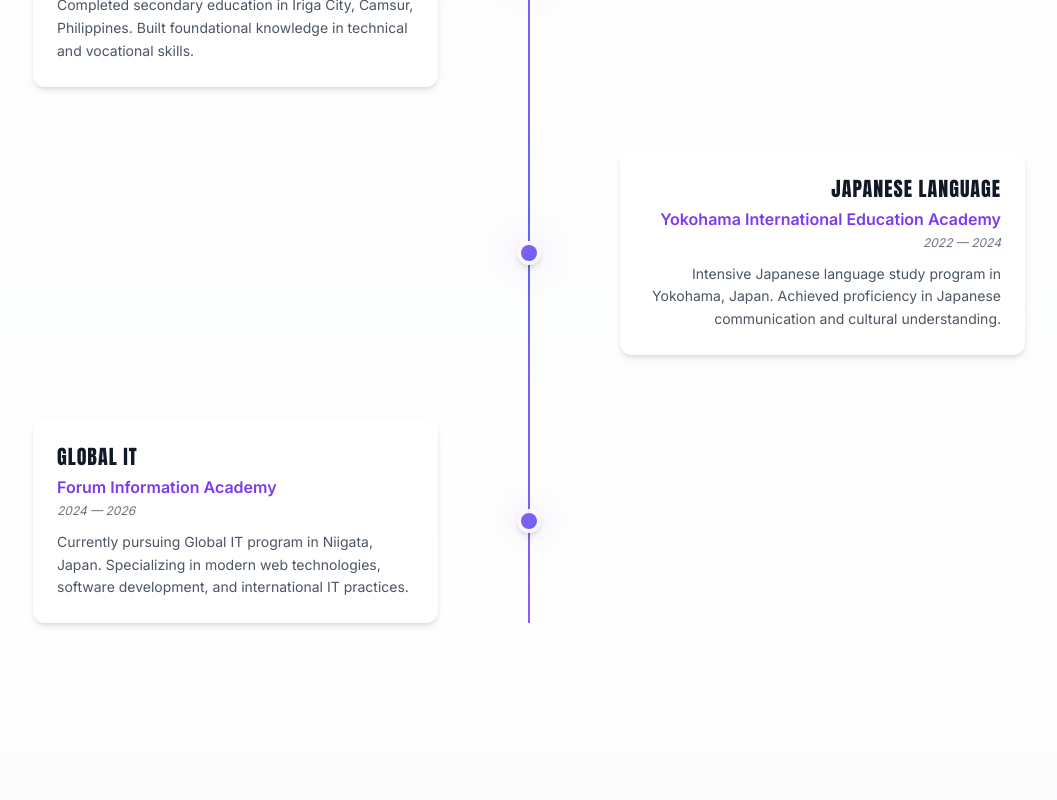
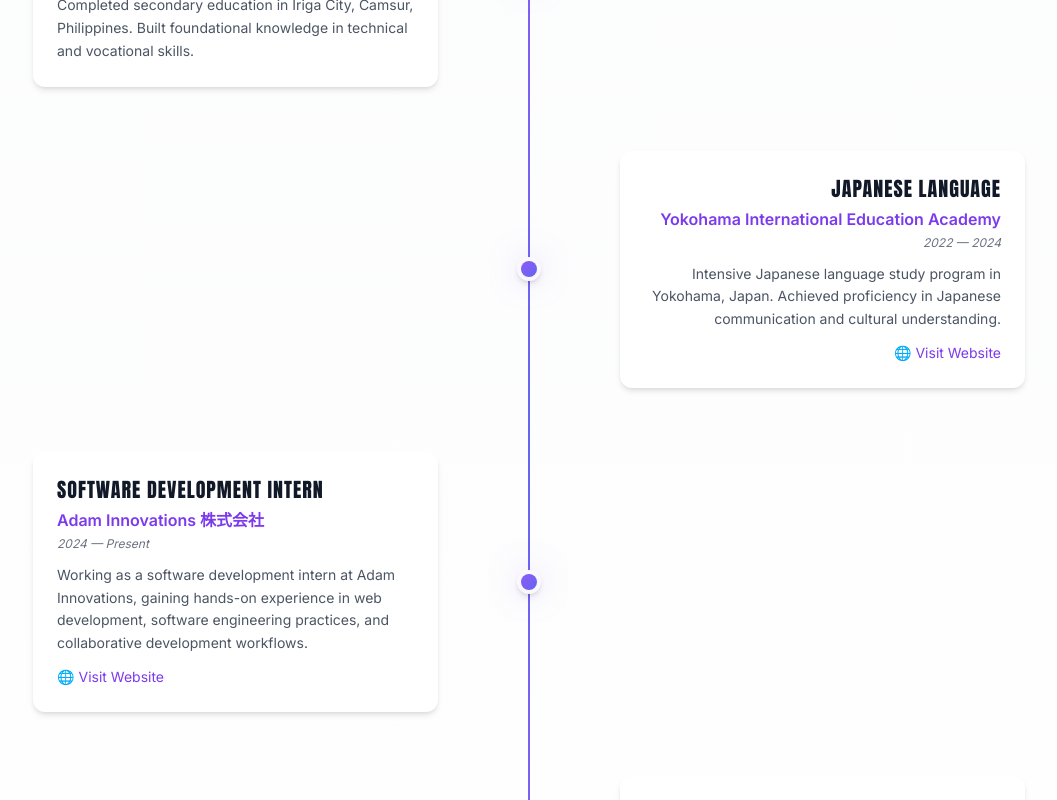
Before and after one commit to JohnGabriel1998/React-Portfolio, a React (Vite) app: page / in a window 1280 px wide. Shown: the part 2000-2800 px from the top of the page, without its empty margins (111-1168 px from the left). Built offline with nearby package versions, Linux system fonts and the light colour scheme; a web font is replaced by a local one.

Commit message:
change others parts

```diff
--- a/src/App.tsx
+++ b/src/App.tsx
@@ -30,13 +30,13 @@
       <Navbar darkMode={darkMode} setDarkMode={setDarkMode} />
       <main>
         <AnimatePresence mode="wait">
-          <Home />
-          <About />
-          <Education />
-          <Services />
-          <Portfolio />
-          <Skills />
-          <Contact />
+          <Home key="home" />
+          <About key="about" />
+          <Education key="education" />
+          <Services key="services" />
+          <Portfolio key="portfolio" />
+          <Skills key="skills" />
+          <Contact key="contact" />
         </AnimatePresence>
       </main>
       <Footer />
--- a/src/i18n/config.ts
+++ b/src/i18n/config.ts
@@ -17,4 +17,17 @@
     }
   });
 
+// Update HTML lang attribute and body data attribute when language changes
+i18n.on('languageChanged', (lng) => {
+  document.documentElement.setAttribute('lang', lng);
+  document.body.setAttribute('data-lang', lng);
+  console.log('Language changed to:', lng); // Debug log
+});
+
+// Set initial lang attribute and data attribute
+const initLang = i18n.language;
+document.documentElement.setAttribute('lang', initLang);
+document.body.setAttribute('data-lang', initLang);
+console.log('Initial language set to:', initLang); // Debug log
+
 export default i18n;
--- a/src/i18n/en.json
+++ b/src/i18n/en.json
@@ -83,7 +83,35 @@
   },
   "education": {
     "title": "Education",
-    "subtitle": "My academic journey"
+    "subtitle": "My academic journey",
+    "visitWebsite": "Visit Website",
+    "highschool": {
+      "title": "High School",
+      "institution": "Rinconada National Technical Vocational School",
+      "duration": "2011 — 2015",
+      "description": "Completed secondary education in Iriga City, Camsur, Philippines. Built foundational knowledge in technical and vocational skills."
+    },
+    "japanese": {
+      "title": "Japanese Language",
+      "institution": "Yokohama International Education Academy",
+      "duration": "2022 — 2024",
+      "description": "Intensive Japanese language study program in Yokohama, Japan. Achieved proficiency in Japanese communication and cultural understanding.",
+      "website": "https://yiea.com/"
+    },
+    "globalit": {
+      "title": "Global IT",
+      "institution": "Forum Information Academy",
+      "duration": "2024 — 2026",
+      "description": "Currently pursuing Global IT program in Niigata, Japan. Specializing in modern web technologies, software development, and international IT practices.",
+      "website": "https://forum.ac.jp"
+    },
+    "internship": {
+      "title": "Software Development Intern",
+      "institution": "Adam Innovations 株式会社",
+      "duration": "2024 — Present",
+      "description": "Working as a software development intern at Adam Innovations, gaining hands-on experience in web development, software engineering practices, and collaborative development workflows.",
+      "website": "https://www.adam-i.com"
+    }
   },
   "contact": {
     "title": "Get In Touch",
--- a/src/i18n/ja.json
+++ b/src/i18n/ja.json
@@ -83,7 +83,35 @@
   },
   "education": {
     "title": "学歴",
-    "subtitle": "私の学術的な旅"
+    "subtitle": "私の学術的な旅",
+    "visitWebsite": "ウェブサイトを見る",
+    "highschool": {
+      "title": "高等学校",
+      "institution": "リンコナダ国立技術職業学校",
+      "duration": "2011年 — 2015年",
+      "description": "フィリピンのカムスール州イリガ市で中等教育を修了。技術・職業スキルの基礎知識を習得。"
+    },
+    "japanese": {
+      "title": "日本語学習",
+      "institution": "横浜国際教育学院",
+      "duration": "2022年 — 2024年",
+      "description": "横浜での集中的な日本語学習プログラム。日本語でのコミュニケーション能力と文化理解を習得。",
+      "website": "https://yiea.com/"
+    },
+    "globalit": {
+      "title": "グローバルIT",
+      "institution": "フォーラム情報アカデミー専門学校",
+      "duration": "2024年 — 2026年",
+      "description": "新潟でグローバルITプログラムを現在受講中。現代のウェブ技術、ソフトウェア開発、国際的なIT実践を専門としている。",
+      "website": "https://forum.ac.jp"
+    },
+    "internship": {
+      "title": "ソフトウェア開発インターン",
+      "institution": "アダムイノベーション株式会社",
+      "duration": "2024年 — 現在",
+      "description": "アダムイノベーションでソフトウェア開発インターンとして勤務し、ウェブ開発、ソフトウェアエンジニアリング実践、共同開発ワークフローの実践的な経験を積んでいる。",
+      "website": "https://www.adam-i.com"
+    }
   },
   "contact": {
     "title": "お問い合わせ",
--- a/src/index.css
+++ b/src/index.css
@@ -1,5 +1,5 @@
-/* Import Google Fonts - Inter for body */
-@import url('https://fonts.googleapis.com/css2?family=Inter:wght@300;400;500;600;700;800;900&display=swap');
+/* Import Google Fonts - Inter for body and Japanese fonts */
+@import url('https://fonts.googleapis.com/css2?family=Inter:wght@300;400;500;600;700;800;900&family=Noto+Sans+JP:wght@300;400;500;600;700;800;900&display=swap');
 
 /* Custom Font Face for Drip October */
 @font-face {
@@ -26,12 +26,40 @@
     font-family: 'Inter', system-ui, sans-serif;
   }
 
-  /* Drip October styling */
+  /* Drip October styling with Japanese support */
   .drip-font {
     font-family: 'Drip October', 'Impact', sans-serif;
     text-transform: uppercase;
     letter-spacing: 0.05em;
     position: relative;
+  }
+
+  /* Japanese specific drip font styling - with higher specificity */
+  html[lang="ja"] .drip-font,
+  [lang="ja"] .drip-font,
+  body[data-lang="ja"] .drip-font {
+    font-family: 'Noto Sans JP', '游ゴシック', 'Yu Gothic', 'Hiragino Sans', sans-serif !important;
+    font-weight: 700;
+    text-transform: none !important; /* Don't uppercase Japanese text */
+    letter-spacing: 0.1em;
+  }
+
+  /* Force Japanese font for specific selectors */
+  .drip-font:lang(ja),
+  .drip-font[lang="ja"] {
+    font-family: 'Noto Sans JP', '游ゴシック', 'Yu Gothic', 'Hiragino Sans', sans-serif !important;
+    font-weight: 700;
+    text-transform: none !important;
+    letter-spacing: 0.1em;
+  }
+
+  /* Japanese font class for manual application */
+  .japanese-font,
+  .drip-font.japanese-font {
+    font-family: 'Noto Sans JP', '游ゴシック', 'Yu Gothic', 'Hiragino Sans', sans-serif !important;
+    font-weight: 700 !important;
+    text-transform: none !important;
+    letter-spacing: 0.1em !important;
   }
 
   /* Hero title with drip effect */
@@ -42,6 +70,17 @@
     line-height: 0.9;
     position: relative;
     filter: drop-shadow(0 4px 8px rgba(0, 0, 0, 0.3));
+  }
+
+  /* Japanese hero title styling - with higher specificity */
+  html[lang="ja"] .hero-drip-title,
+  [lang="ja"] .hero-drip-title,
+  body[data-lang="ja"] .hero-drip-title {
+    font-family: 'Noto Sans JP', '游ゴシック', 'Yu Gothic', 'Hiragino Sans', sans-serif !important;
+    font-weight: 800;
+    text-transform: none !important;
+    letter-spacing: 0.15em;
+    line-height: 1.1;
   }
 
   /* CSS-based drip effect fallback */
--- a/src/sections/Education.tsx
+++ b/src/sections/Education.tsx
@@ -1,6 +1,16 @@
 import { motion } from 'framer-motion';
 import { useTranslation } from 'react-i18next';
 import { useInView } from 'react-intersection-observer';
+
+interface EducationItem {
+  id: string;
+  title: string;
+  institution: string;
+  duration: string;
+  description: string;
+  align: 'left' | 'right';
+  website?: string;
+}
 
 const Education = () => {
   const { t } = useTranslation();
@@ -9,30 +19,41 @@
     triggerOnce: true,
   });
 
-  const educationData = [
+  const educationData: EducationItem[] = [
     {
       id: 'highschool',
-      title: 'High School',
-      institution: 'Rinconada National Technical Vocational School',
-      duration: '2011 — 2015',
-      description: 'Completed secondary education in Iriga City, Camsur, Philippines. Built foundational knowledge in technical and vocational skills.',
+      title: t('education.highschool.title'),
+      institution: t('education.highschool.institution'),
+      duration: t('education.highschool.duration'),
+      description: t('education.highschool.description'),
       align: 'left',
     },
     {
       id: 'japanese',
-      title: 'Japanese Language',
-      institution: 'Yokohama International Education Academy',
-      duration: '2022 — 2024',
-      description: 'Intensive Japanese language study program in Yokohama, Japan. Achieved proficiency in Japanese communication and cultural understanding.',
+      title: t('education.japanese.title'),
+      institution: t('education.japanese.institution'),
+      duration: t('education.japanese.duration'),
+      description: t('education.japanese.description'),
+      website: t('education.japanese.website'),
       align: 'right',
     },
     {
+      id: 'internship',
+      title: t('education.internship.title'),
+      institution: t('education.internship.institution'),
+      duration: t('education.internship.duration'),
+      description: t('education.internship.description'),
+      website: t('education.internship.website'),
+      align: 'left',
+    },
+    {
       id: 'globalit',
-      title: 'Global IT',
-      institution: 'Forum Information Academy',
-      duration: '2024 — 2026',
-      description: 'Currently pursuing Global IT program in Niigata, Japan. Specializing in modern web technologies, software development, and international IT practices.',
-      align: 'left',
+      title: t('education.globalit.title'),
+      institution: t('education.globalit.institution'),
+      duration: t('education.globalit.duration'),
+      description: t('education.globalit.description'),
+      website: t('education.globalit.website'),
+      align: 'right',
     },
   ];
 
@@ -115,6 +136,21 @@
                       {item.description}
                     </p>
 
+                    {/* Website link for internship */}
+                    {item.website && (
+                      <motion.a
+                        href={item.website}
+                        target="_blank"
+                        rel="noopener noreferrer"
+                        whileHover={{ scale: 1.05 }}
+                        whileTap={{ scale: 0.95 }}
+                        className="inline-flex items-center mt-3 text-sm text-violet-600 dark:text-violet-400 hover:text-violet-700 dark:hover:text-violet-300 transition-colors duration-200"
+                      >
+                        <span className="mr-1">🌐</span>
+                        {t('education.visitWebsite')}
+                      </motion.a>
+                    )}
+
                     {/* Arrow pointing to timeline - Desktop only */}
                     <div className={`hidden lg:block absolute top-1/2 transform -translate-y-1/2 ${
                       item.align === 'right'
```
Also changed, not shown: src/components/LanguageToggle.tsx (+18 -51 lines), src/components/Navbar.tsx (+37 -4 lines).
